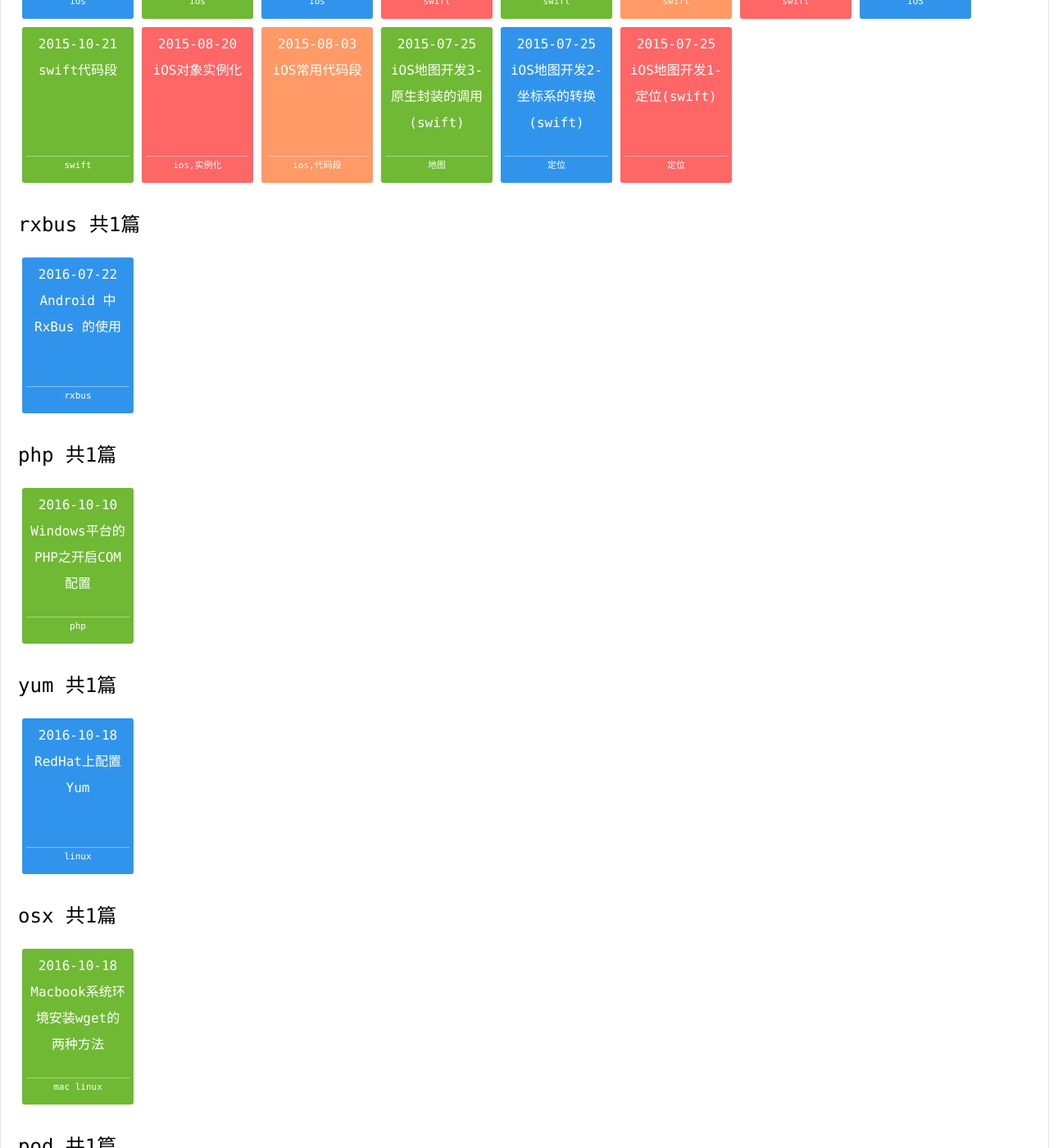
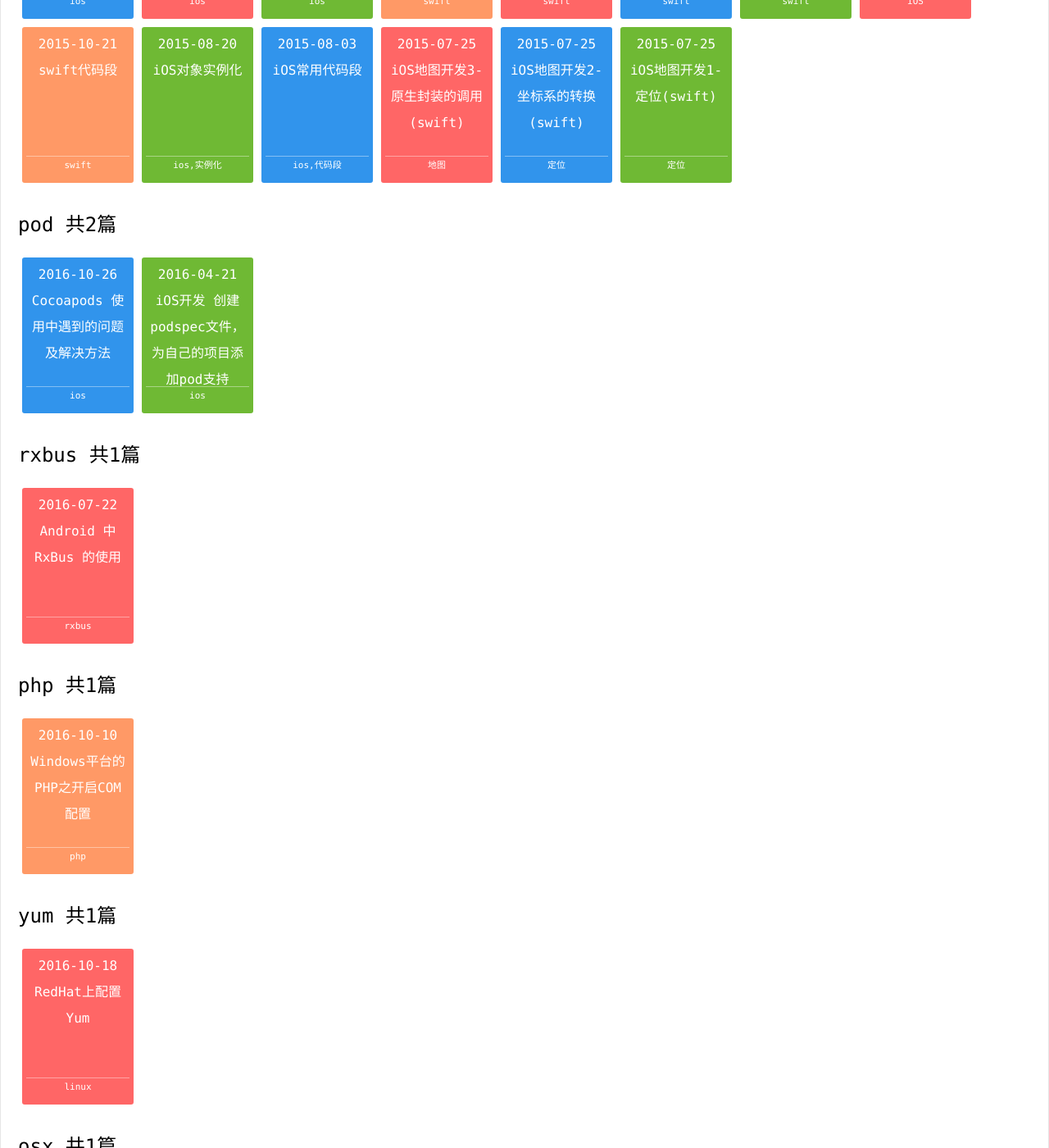
Before and after one commit to psvmc/myblog_jekyll, a Jekyll site: the page built from category.html, in a window 1280 px wide and 1400 px high, scrolled down 12514 px. Shown: the whole window at 82% size. Built offline with Jekyll 4.4.1, drawn with Linux system fonts in a browser that asks for light colours; some of the changed text lies outside the part shown.

Commit message:
代码提交

```diff
--- a/_posts/2016-04-21-ios-podspec.md
+++ b/_posts/2016-04-21-ios-podspec.md
@@ -4,7 +4,9 @@
 title: iOS开发 创建podspec文件，为自己的项目添加pod支持
 description: Cocoapods作为iOS开发的包管理器，给我们的开发带来了极大的便利，而且越来越多的第三方类库支持Pod，可以通过Pod傻瓜式的集成到自己的工程中，那么问题来了，我自己也有一系列的小工具类，怎么让它也支持pod集成进而让其他朋友方便的使用呢。
 keywords: ios
-category: ios
+categories:
+        - ios
+        - pod
 
 ---
 
```
Also changed, not shown: _posts/2017-12-27-ios-lib.md (+2 -0 lines).
